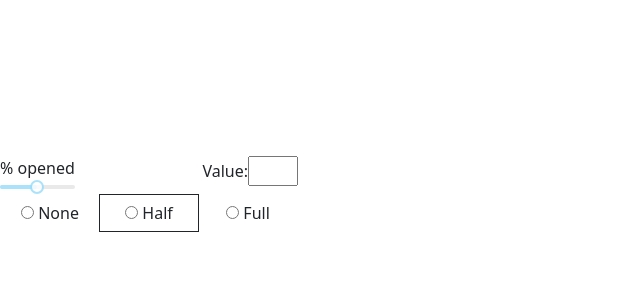
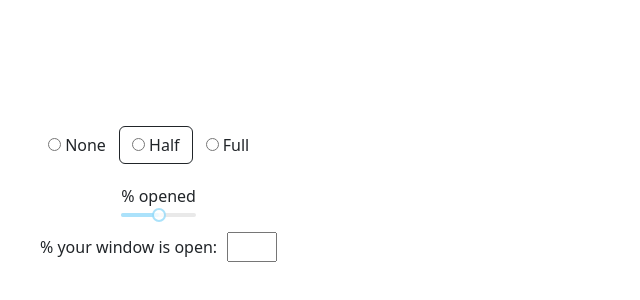
Before and after one commit to finnac/UIProject1SmartWindowTest, a React (Vite) app: page / in a window 1280 px wide. Shown: the part 206-506 px from the top of the page, without its empty margins (0-640 px from the left). Built offline with nearby package versions, Linux system fonts and the light colour scheme.

Commit message:
made button selections more connected to slider

```diff
--- /dev/null
+++ b/src/components/ButtonOptions.css
@@ -0,0 +1,22 @@
+.button-options-container {
+    display: flex;
+    flex-direction: column;
+    align-items: center;
+    padding: 20px;
+  }
+
+  .button-group {
+    display: flex;
+  }
+
+  .slider-container {
+    margin-top: 20px;
+    margin-left: 20px;
+    text-align: center;
+  }
+
+  .text-input-container {
+    margin-top: 10px;
+    margin-left: 20px;
+    text-align: center;
+  }
--- a/src/components/ButtonOptions.jsx
+++ b/src/components/ButtonOptions.jsx
@@ -1,6 +1,7 @@
 import React, { useState } from 'react';
 import Slider from 'rc-slider';
 import 'rc-slider/assets/index.css';
+import './ButtonOptions.css'; // Create a CSS file for additional styles
 
 function ButtonOptions() {
   const [sliderValue, setSliderValue] = useState(50);
@@ -40,28 +41,12 @@ function ButtonOptions() {
   ];
 
   return (
-    <div>
-      <div style={{ display: 'flex', justifyContent: 'space-between' }}>
-        <div>
-          <label>% opened</label>
-          <Slider min={0} max={100} value={sliderValue} onChange={handleSliderChange} />
-        </div>
-        <div>
-          <label>Value:</label>
-          <input
-            type="number"
-            value={textInput}
-            onChange={handleInputChange}
-            style={{ maxWidth: '50px' }}
-          />
-        </div>
-      </div>
-      <div className="btn-group btn-group-toggle" data-toggle="buttons">
+    <div className="button-options-container">
+      <div className="button-group">
         {buttons.map((button) => (
           <label
             key={button.id}
             className={`btn btn-${button.value} ${sliderValue === button.value ? 'active' : ''}`}
-            style={{ width: "100px" }}
           >
             <input
               type="radio"
@@ -75,6 +60,19 @@ function ButtonOptions() {
           </label>
         ))}
       </div>
+      <div className="slider-container">
+        <label>% opened</label>
+        <Slider min={0} max={100} value={sliderValue} onChange={handleSliderChange} />
+      </div>
+      <div className="text-input-container">
+        <label style={{ paddingRight: '10px' }}>% your window is open:  </label>
+        <input
+          type="number"
+          value={textInput}
+          onChange={handleInputChange}
+          style={{ maxWidth: '50px' }}
+        />
+      </div>
     </div>
   );
 }
```
